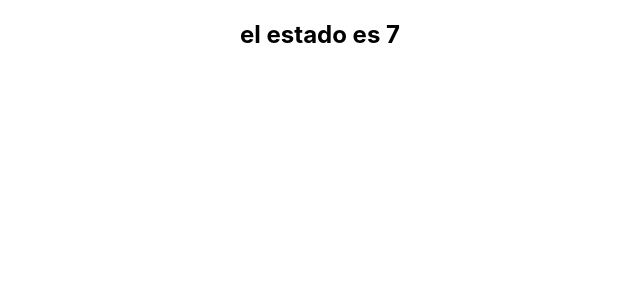
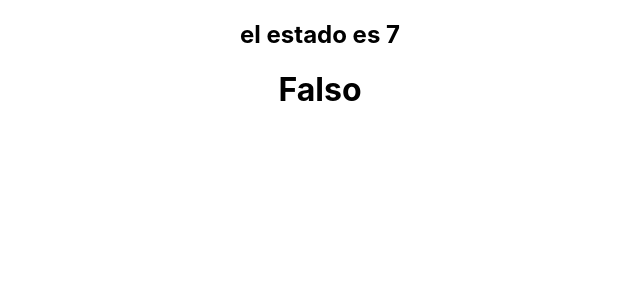
Before and after one commit to odonML/praticas-react, a React (Create React App) app: page / in a window 1280 px wide. Shown: the top 300 px of the page, without its empty margins (320-960 px from the left). Built offline with nearby package versions, Linux system fonts and the light colour scheme.

Commit message:
conditional rendering

```diff
--- a/src/App.js
+++ b/src/App.js
@@ -3,6 +3,7 @@ import ComponenteClase from "./components/ComponenteClase/index";
 import ComponenteFuncional from "./components/ComponenteFuncional";
 import EstadoClase from "./components/EstadoClase";
 import Propiedades from "./components/Propiedades";
+import EstadoFuncional from './components/EstadoFuncional/index';
 
 function App() {
     return (
@@ -20,6 +21,7 @@ function App() {
                 componente={<ComponenteFuncional msj="hola"/>}
             /> */}
             <EstadoClase />
+            <EstadoFuncional/>
         </div>
     );
 }
--- /dev/null
+++ b/src/components/EstadoFuncional/index.js
@@ -0,0 +1,13 @@
+import React, { useState } from 'react'
+
+function EstadoFuncional() {
+    const [state, setState] = useState(false)
+
+    return (
+        <div>
+            {state ? <h1>Verdadero</h1> : <h1>Falso</h1>}
+        </div>
+    )
+}
+
+export default EstadoFuncional
```
